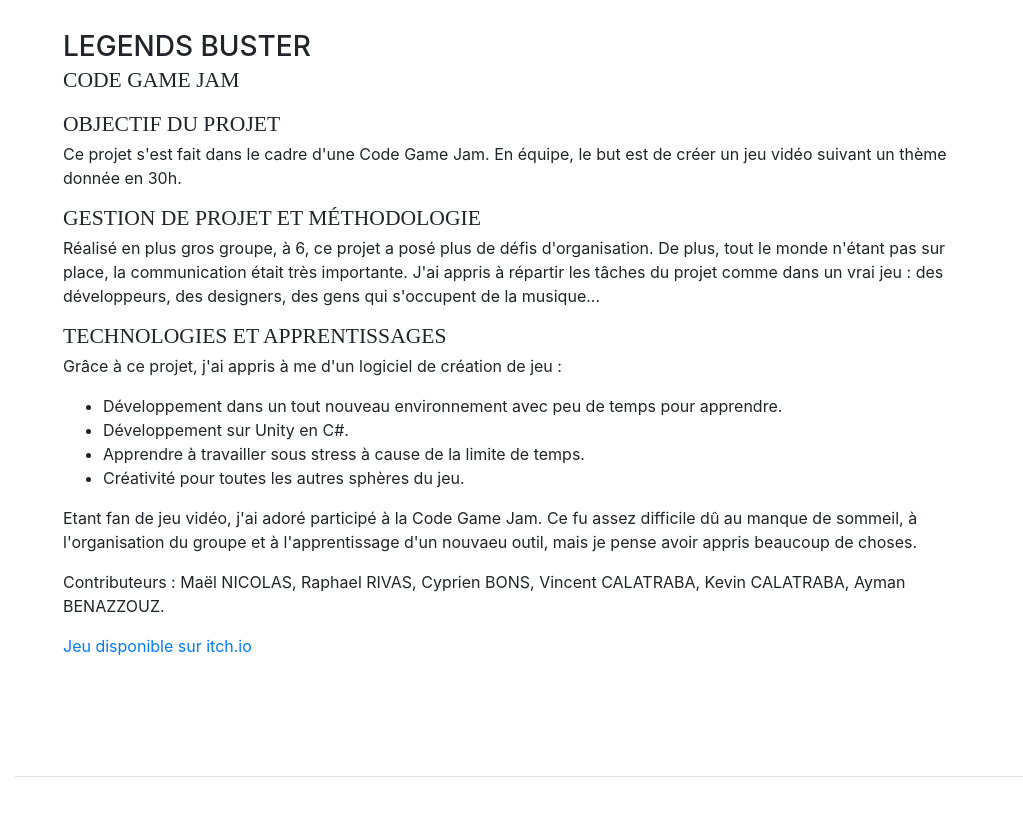
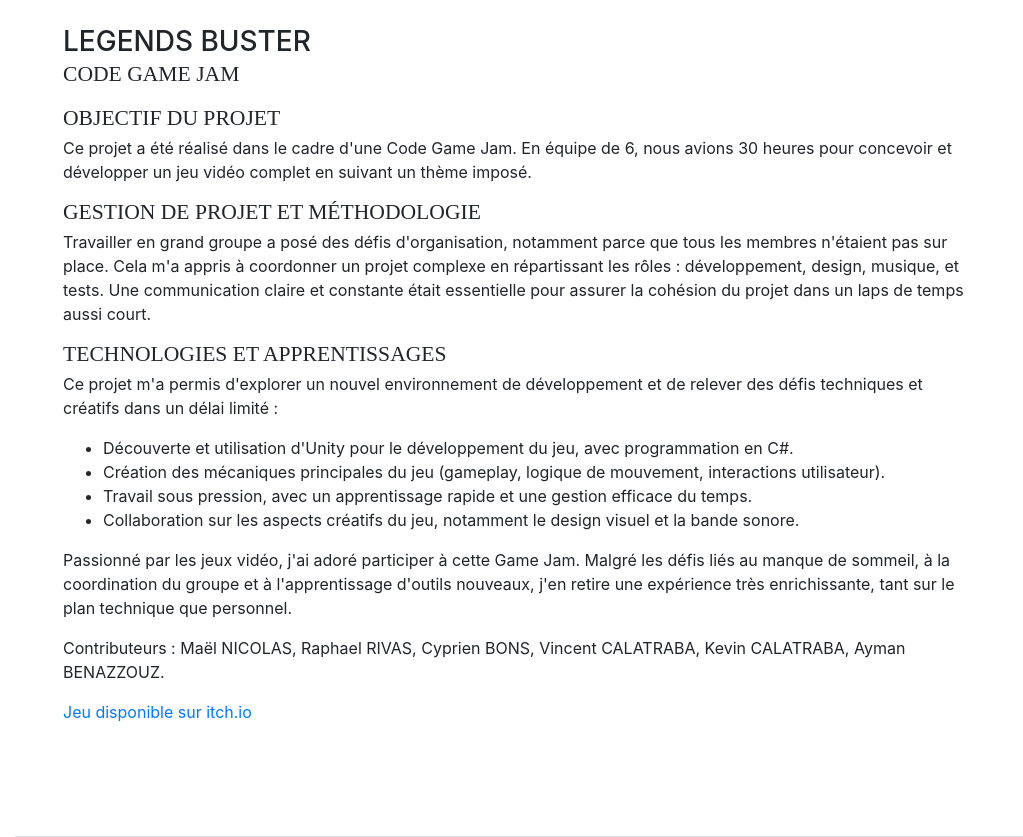
Before and after one commit to Mael-Nicolas/portfolio, a website with bundled scripts: page index.html in a window 1280 px wide. Shown: the part 6100-6937 px from the top of the page, without its empty margins (257-1280 px from the left). Before the commit the page ends 6877 px from the top, so only its background shows below. Built offline with nearby package versions, Linux system fonts and the light colour scheme; a web font is replaced by a local one.

Commit message:
Correction legends buster

```diff
--- a/index.html
+++ b/index.html
@@ -452,37 +452,38 @@
 
             <h4 class="subheading mb-1">Objectif du projet</h4>
             <p>
-              Ce projet s'est fait dans le cadre d'une Code Game Jam. En équipe, le but est de créer un jeu vidéo suivant un thème donnée en 30h.
+              Ce projet a été réalisé dans le cadre d'une Code Game Jam. En équipe de 6, nous avions 30 heures pour concevoir et développer un jeu vidéo complet en suivant un thème imposé.
             </p>
 
             <h4 class="subheading mb-1">Gestion de projet et méthodologie</h4>
             <p>
-              Réalisé en plus gros groupe, à 6, ce projet a posé plus de défis d'organisation. De plus, tout le monde n'étant pas sur place, la communication était très importante.
-              J'ai appris à répartir les tâches du projet comme dans un vrai jeu : des développeurs, des designers, des gens qui s'occupent de la musique...
+              Travailler en grand groupe a posé des défis d'organisation, notamment parce que tous les membres n'étaient pas sur place.
+              Cela m'a appris à coordonner un projet complexe en répartissant les rôles : développement, design, musique, et tests.
+              Une communication claire et constante était essentielle pour assurer la cohésion du projet dans un laps de temps aussi court.
             </p>
 
             <h4 class="subheading mb-1">Technologies et apprentissages</h4>
             <p>
-              Grâce à ce projet, j'ai appris à me d'un logiciel de création de jeu :
-            <ul>
-              <li>Développement dans un tout nouveau environnement avec peu de temps pour apprendre.</li>
-              <li>Développement sur Unity en C#.</li>
-              <li>Apprendre à travailler sous stress à cause de la limite de temps.</li>
-              <li>Créativité pour toutes les autres sphères du jeu.</li>
-            </ul>
+              Ce projet m'a permis d'explorer un nouvel environnement de développement et de relever des défis techniques et créatifs dans un délai limité :
+              <ul>
+                <li>Découverte et utilisation d'Unity pour le développement du jeu, avec programmation en C#.</li>
+                <li>Création des mécaniques principales du jeu (gameplay, logique de mouvement, interactions utilisateur).</li>
+                <li>Travail sous pression, avec un apprentissage rapide et une gestion efficace du temps.</li>
+                <li>Collaboration sur les aspects créatifs du jeu, notamment le design visuel et la bande sonore.</li>
+              </ul>
             </p>
 
             <p>
-              Etant fan de jeu vidéo, j'ai adoré participé à la Code Game Jam. Ce fu assez difficile dû au manque de sommeil, à l'organisation du groupe et à l'apprentissage d'un nouvaeu outil, mais je pense avoir appris beaucoup de choses.
+              Passionné par les jeux vidéo, j'ai adoré participer à cette Game Jam. Malgré les défis liés au manque de sommeil, à la coordination du groupe et à l'apprentissage d'outils nouveaux, j'en retire une expérience très enrichissante, tant sur le plan technique que personnel.
             </p>
 
             <p>Contributeurs : Maël NICOLAS, Raphael RIVAS, Cyprien BONS, Vincent CALATRABA, Kevin CALATRABA, Ayman BENAZZOUZ.</p>
-            <p><a href="https://wailreiz.itch.io/legends-buster"
-                target="_blank">Jeu disponible sur itch.io</a></p>
+            <p><a href="https://wailreiz.itch.io/legends-buster" target="_blank">Jeu disponible sur itch.io</a></p>
           </div>
         </div>
       </div>
     </section>
+
 
   </div>
 
```
